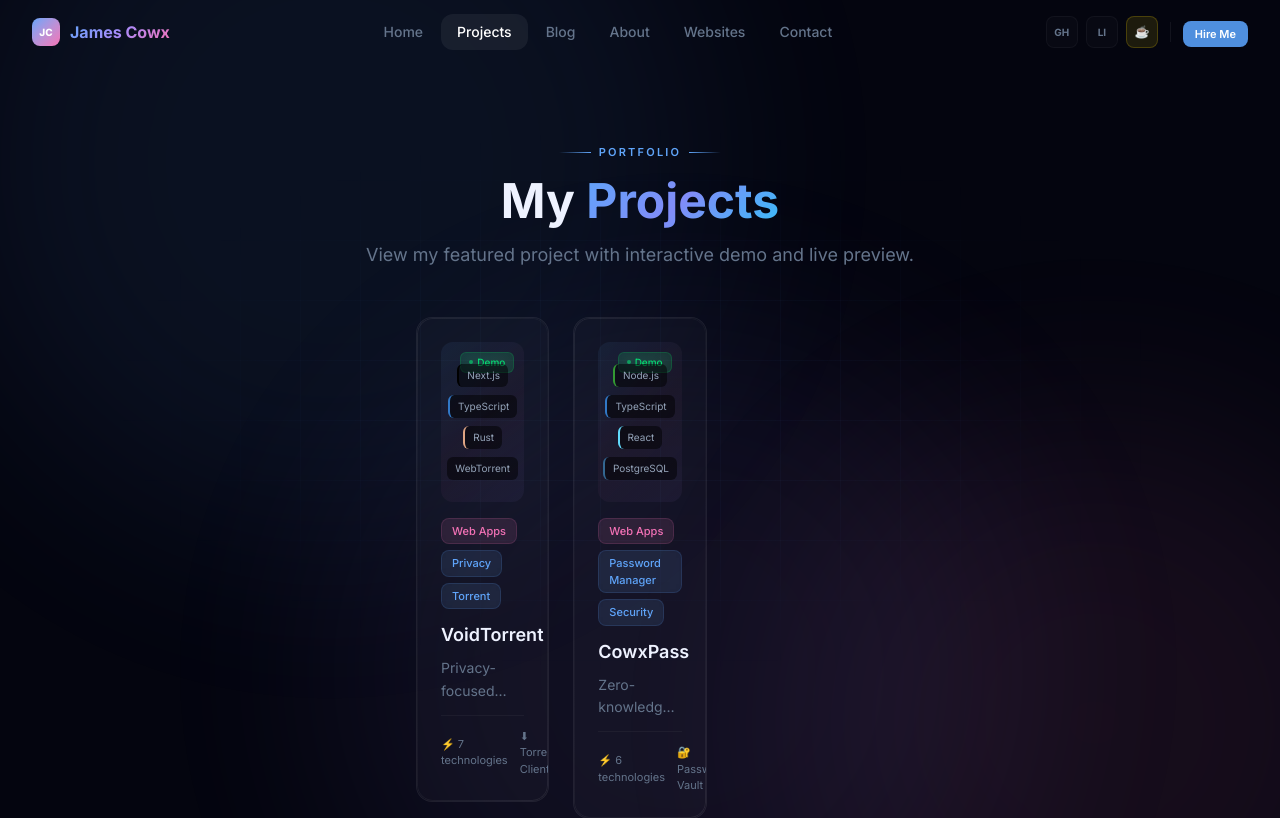
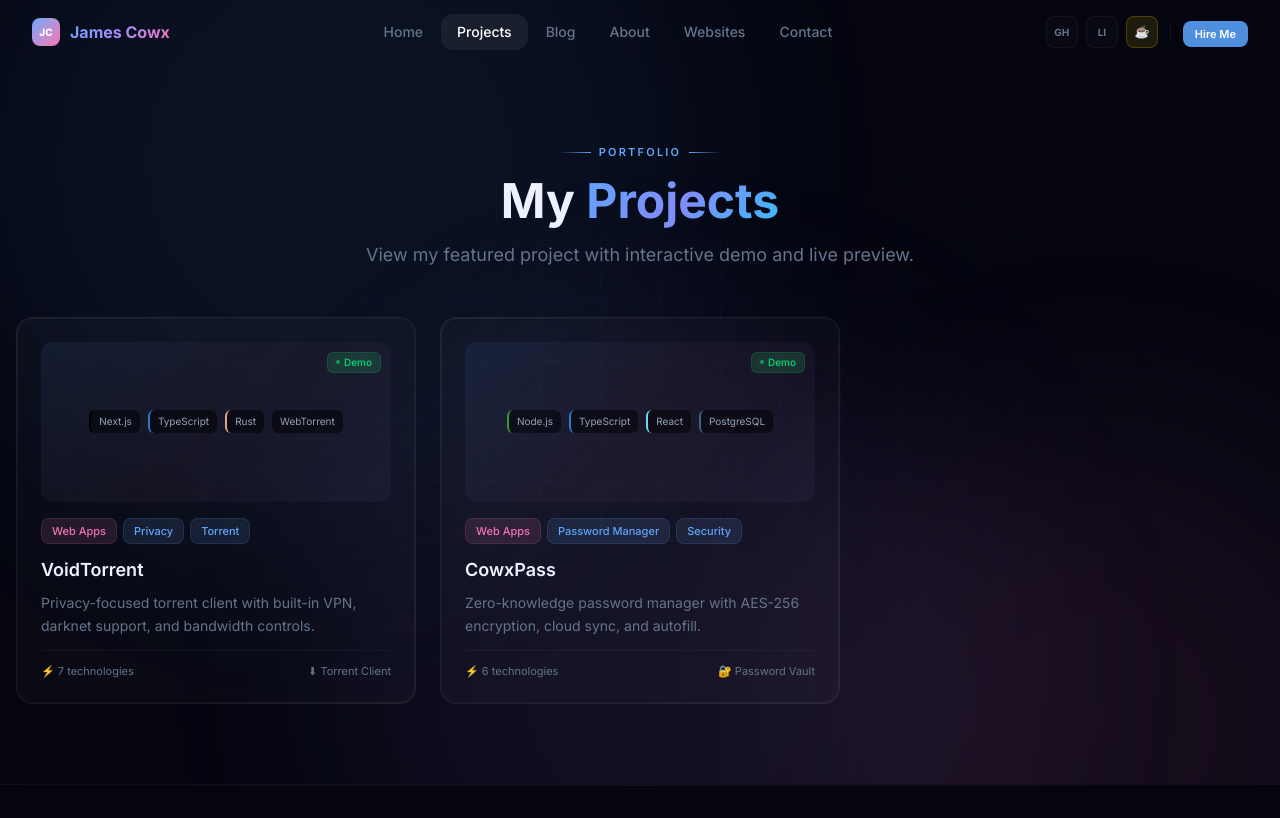
Before and after one commit to JamesCowx/jamescowx-dashboard, a React (Vite) app: page /projects in a window 1280 px wide. Shown: the top 818 px of the page. Built offline with nearby package versions, Linux system fonts and the light colour scheme.

Commit message:
Fix Projects page layout (remove max-w-md constraint on grid), add CowxPass blog post

```diff
--- a/src/pages/Projects.tsx
+++ b/src/pages/Projects.tsx
@@ -72,7 +72,7 @@
           animate={{ opacity: 1 }}
           transition={{ duration: 0.2 }}
         >
-          <StaggerContainer className="grid grid-cols-1 sm:grid-cols-2 lg:grid-cols-3 gap-6 max-w-md mx-auto" staggerDelay={0.06}>
+          <StaggerContainer className="grid grid-cols-1 sm:grid-cols-2 lg:grid-cols-3 gap-6" staggerDelay={0.06}>
             {projects.map((project) => (
               <StaggerItem key={project.id}>
                 <Link to={`/projects/${project.id}`}>
```
